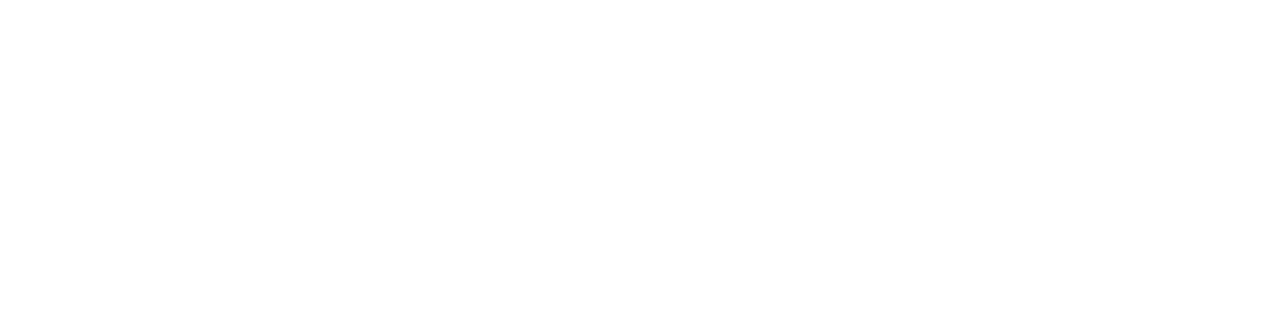
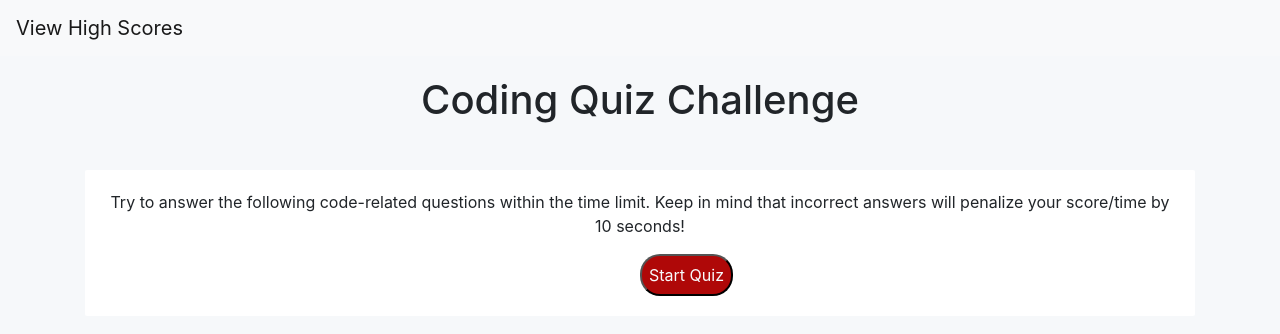
Before and after one commit to marieegilbert/homework4, a plain HTML site: page index.html in a window 1280 px wide. Drawn offline with nearby package versions, Linux system fonts and the light colour scheme.

Commit message:
updates to javascript and html

```diff
--- a/index.html
+++ b/index.html
@@ -5,8 +5,33 @@
     <meta name="viewport" content="width=device-width, initial-scale=1.0">
     <meta http-equiv="X-UA-Compatible" content="ie=edge">
     <title>Javascript Quiz</title>
+    <link rel="stylesheet" href="https://stackpath.bootstrapcdn.com/bootstrap/4.3.1/css/bootstrap.min.css" integrity="sha384-ggOyR0iXCbMQv3Xipma34MD+dH/1fQ784/j6cY/iJTQUOhcWr7x9JvoRxT2MZw1T" crossorigin="anonymous">
+    <link rel="stylesheet" href="style.css">
+    <script src="https://cdnjs.cloudflare.com/ajax/libs/jquery/3.0.0/jquery.min.js"></script>
 </head>
 <body>
 
+    <nav class="navbar navbar-light bg-light">
+        <a class="navbar-brand" href="#"onclick="window.location.reload(true);">View High Scores</a>
+    </nav>
+
+    <div class="container">
+        <header>
+            <h1>Coding Quiz Challenge</h1>
+        </header>
+        <h2 class="time"></h2>
+
+        <div class="row">
+            <div class="col-lg 8 col-sm-12 mx-auto">
+                <div class="content">
+                    <p>Try to answer the following code-related questions within the time limit. Keep in mind that incorrect answers will penalize your score/time by 10 seconds!</p>
+                    <button id="start">Start Quiz</button>
+                </div>
+            </div>
+        </div>
+    </div>
+
+    <script src="script.js"></script>
 </body>
+
 </html>
--- /dev/null
+++ b/style.css
@@ -0,0 +1,31 @@
+body {
+    background-color:#F6F8FA;
+}
+
+header{
+    padding: 20px;
+    text-align: center;
+}
+
+.content{
+    margin-top: 10px;
+    margin-bottom: 10px;
+    background-color: white;
+    padding:20px;
+    width:100%;
+    border-radius: 2px;
+}
+
+p{
+    text-align: center;
+}
+
+#start {
+    background-color: #AF0808;
+    color: #F9FBFD;
+    border-radius: 20px;
+    padding: 7px;
+    position: relative;
+    right: 50%;
+    left: 50%;
+}
```
Also changed, not shown: questions.js (+10 -0 lines), css.css (deleted).
